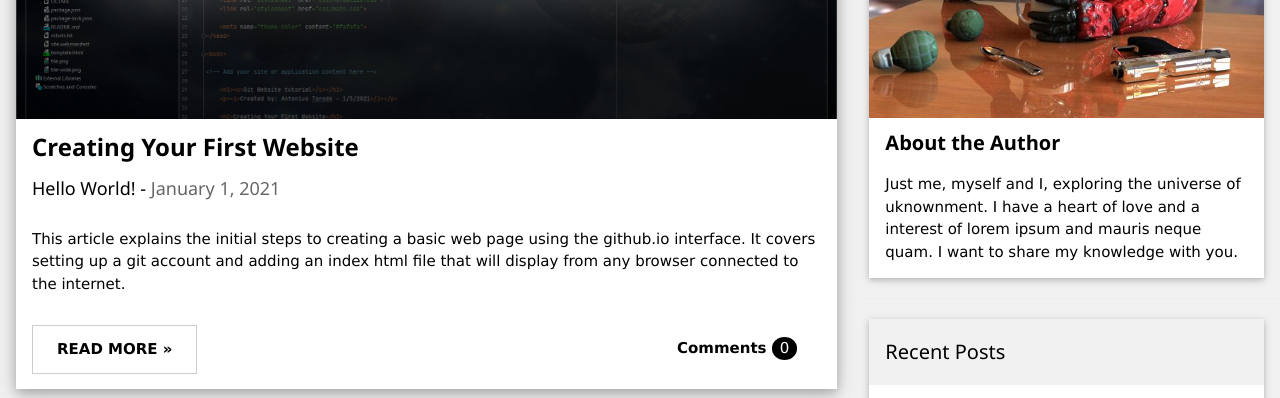
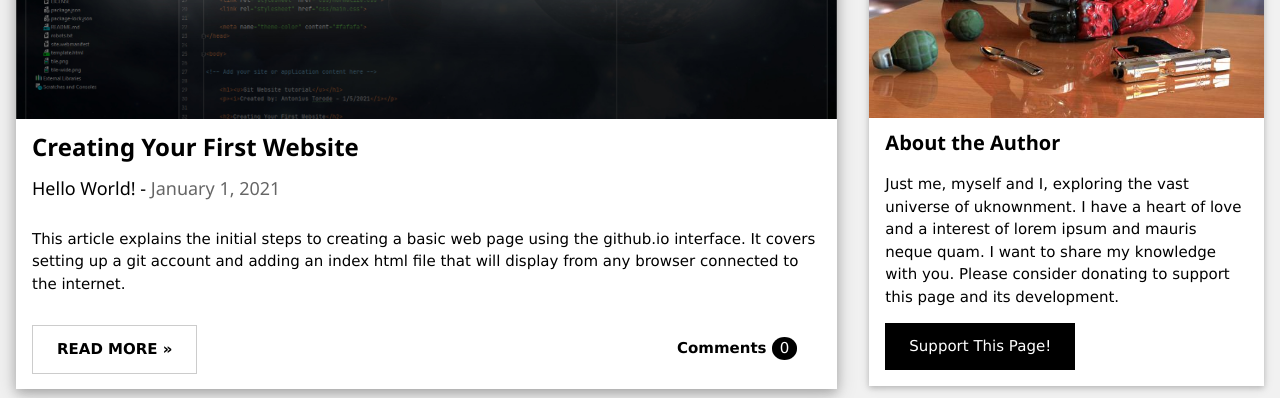
Before and after one commit to GitWebsiteTutorial/GitWebsiteTutorial.github.io, a website built with Parcel: page index.html in a window 1280 px wide. Shown: the part 332-730 px from the top of the page. Built offline with nearby package versions, Linux system fonts and the light colour scheme.

Commit message:
Added a donation button.

```diff
--- a/index.html
+++ b/index.html
@@ -130,8 +130,8 @@ and is wrapped around the whole page content, except for the footer in this exam
                 <a href="https://torodean.github.io"><img src="images/author.jpg" style="width:100%" alt="author"></a>
                 <div class="w3-container w3-white">
                     <h4><b>About the Author</b></h4>
-                    <p>Just me, myself and I, exploring the universe of uknownment. I have a heart of love and a
-                        interest of lorem ipsum and mauris neque quam. I want to share my knowledge with you.</p>
+                    <p>Just me, myself and I, exploring the vast universe of uknownment. I have a heart of love and a interest of lorem ipsum and mauris neque quam. I want to share my knowledge with you. Please consider donating to support this page and its development.</p>
+                    <a href="https://www.paypal.me/AntoniusTorode"><button class="w3-button w3-black w3-padding-large w3-margin-bottom">Support This Page!</button></a>
                 </div>
             </div>
             <hr>
```
